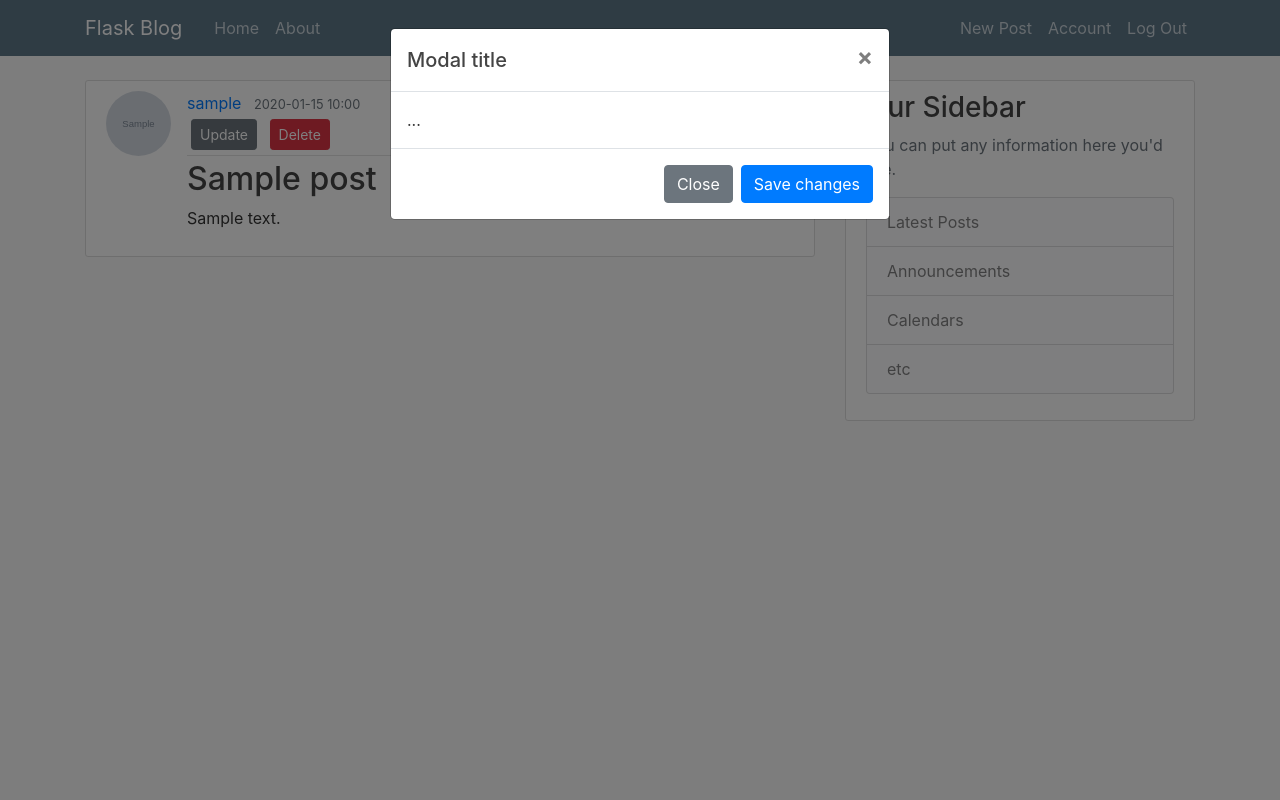
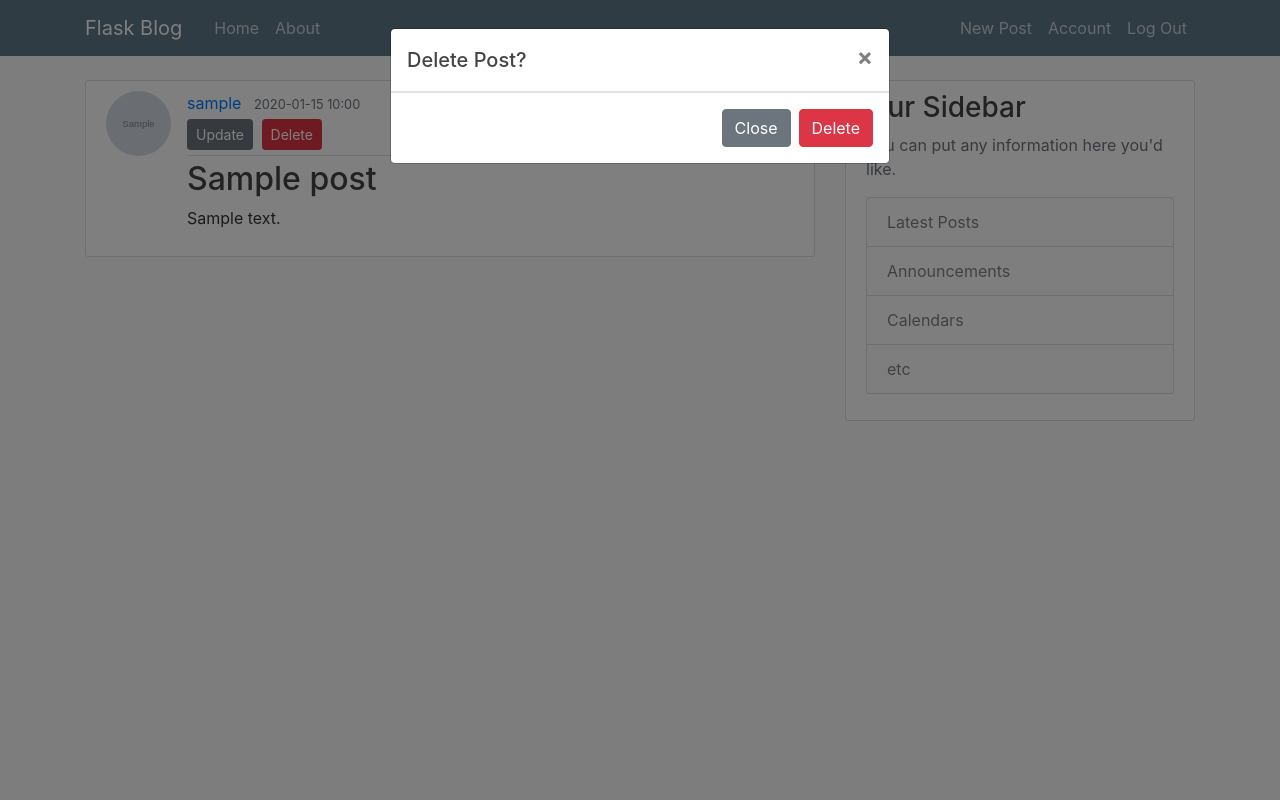
Before and after one commit to ngwakefield/Flask_Blog, a Flask app: page /post/1 in a window 1280 px wide, after a click on "Delete". Run offline with Flask 2, Linux system fonts and the light colour scheme; a user stored in the database is signed in; tables that the repository leaves empty hold one stand-in row (values such as "Sample post"); grey boxes marked "Sample" are stand-in pictures; some libraries are stand-ins or nearby versions.

Commit message:
Add post deletion functionality

```diff
--- a/flask_blog/routes.py
+++ b/flask_blog/routes.py
@@ -137,3 +137,14 @@ def update_post(post_id):
 
     return render_template('create_post.html', title = "Update Post",
         form = form, legend = 'Update Post')
+
+@app.route("/post/<int:post_id>/delete", methods = ['POST'])
+@login_required
+def delete_post(post_id):
+    post = Post.query.get_or_404(post_id)
+    if post.author != current_user:
+        abort(403)
+    db.session.delete(post)
+    db.session.commit()
+    flash('Your post has been deleted!', 'success')
+    return redirect(url_for('home'))
--- a/flask_blog/templates/post.html
+++ b/flask_blog/templates/post.html
@@ -9,7 +9,8 @@
             <small class="text-muted">{{ post.date_posted.strftime('%Y-%m-%d %H:%M') }}</small>
             {% if post.author == current_user %}
             <div>
-                <a class="btn btn-secondary btn-sm m-1" href="{{url_for('update_post', post_id = post.id)}}">Update</a>
+                <a class="btn btn-secondary btn-sm mt-1 mb-1"
+                    href="{{url_for('update_post', post_id = post.id)}}">Update</a>
                 <button type="button" class="btn btn-danger btn-sm m-1" data-toggle="modal" data-target="#deleteModal">
                     Delete </button>
             </div>
@@ -26,17 +27,16 @@
     <div class="modal-dialog" role="document">
         <div class="modal-content">
             <div class="modal-header">
-                <h5 class="modal-title" id="deleteModalLabel">Modal title</h5>
+                <h5 class="modal-title" id="deleteModalLabel">Delete Post?</h5>
                 <button type="button" class="close" data-dismiss="modal" aria-label="Close">
                     <span aria-hidden="true">&times;</span>
                 </button>
             </div>
-            <div class="modal-body">
-                ...
-            </div>
             <div class="modal-footer">
                 <button type="button" class="btn btn-secondary" data-dismiss="modal">Close</button>
-                <button type="button" class="btn btn-primary">Save changes</button>
+                <form action="{{url_for('delete_post', post_id = post.id)}}" method="POST">
+                    <input class="btn btn-danger" type="submit" value="Delete">
+                </form>
             </div>
         </div>
     </div>
```
